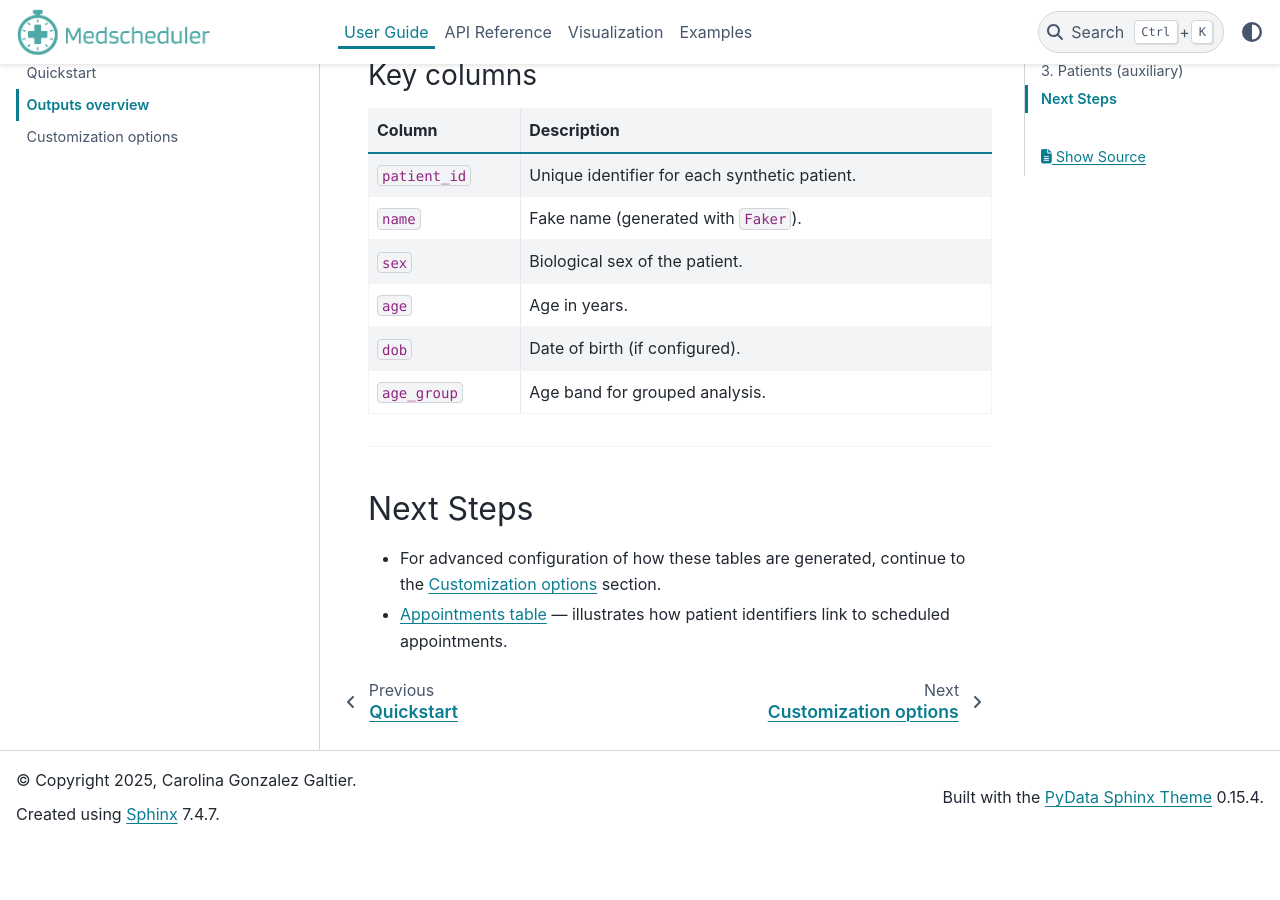
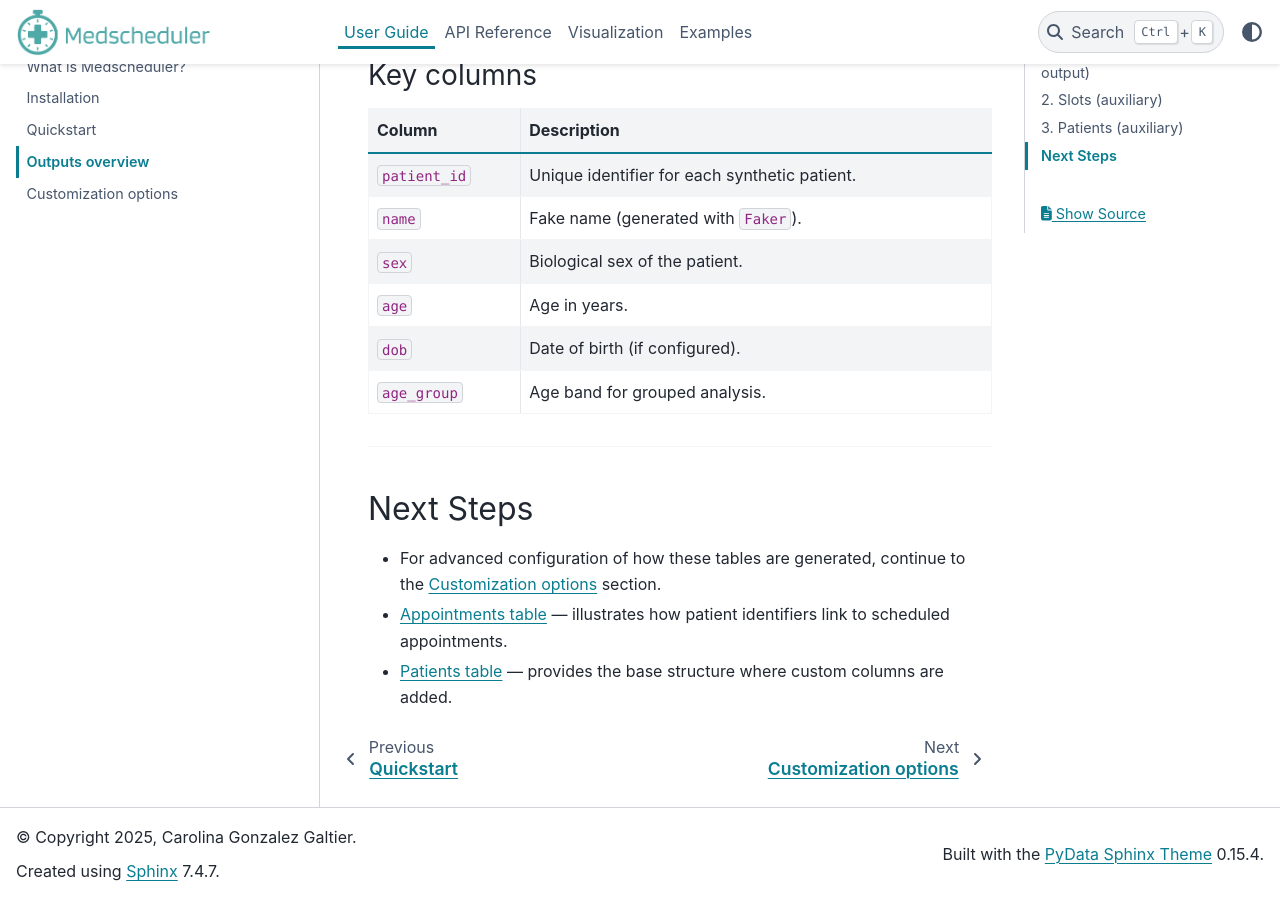
Before and after one commit to carogaltier/medscheduler, a Sphinx documentation site: the page built from docs/user-guide/outputs_overview.md, in a window 1280 px wide and 900 px high, scrolled down 2197 px. Built offline with Sphinx 7.4.7 and the PyData theme 0.15.4, drawn with Linux system fonts in a browser that asks for light colours; before the commit the page ends 3041 px from its top, so only the background shows below that.

Commit message:
Update outputs_overview.md

```diff
--- a/docs/user-guide/outputs_overview.md
+++ b/docs/user-guide/outputs_overview.md
@@ -73,4 +73,5 @@
 
 ## Next Steps
 - For advanced configuration of how these tables are generated, continue to the {doc}`customization_options` section.
--  {doc}`../api-reference/appointments_table` — illustrates how patient identifiers link to scheduled appointments.
+- {doc}`../api-reference/appointments_table` — illustrates how patient identifiers link to scheduled appointments.
+- {doc}`../api-reference/patients_table` — provides the base structure where custom columns are added.
```
